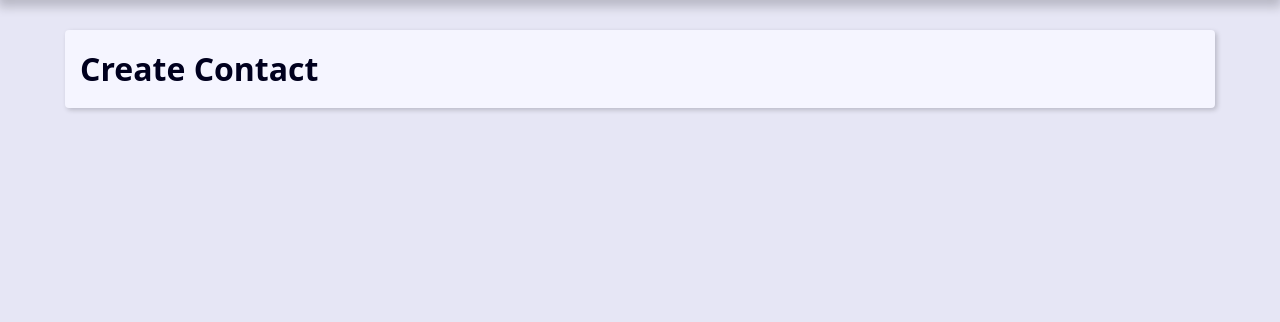
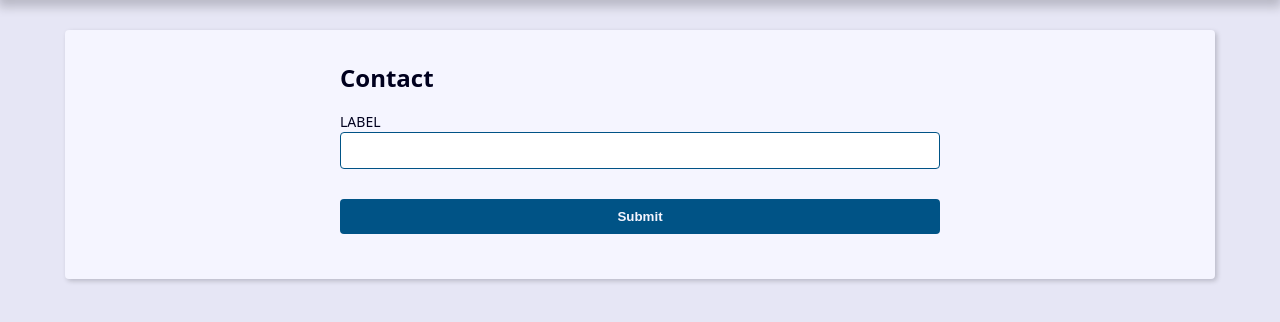
Before and after one commit to joseantonioalmeida/PROJECT-AGENDA-DJANGO, a Django app: page /contact/create/ in a window 1280 px wide. Shown: the part 239-561 px from the top of the page. Run offline with Django 5.2, Linux system fonts and the light colour scheme.

Commit message:
HTML e CSS do nosso formulário create.html

```diff
--- a/contact/templates/contact/create.html
+++ b/contact/templates/contact/create.html
@@ -1,5 +1,21 @@
 {% extends "global/base.html" %}
 
 {% block content %}
-<h1>Create Contact</h1>
+<div class="form-wrapper">
+    <h2>Contact</h2>
+    <form action="" method="POST" enctype="multipart/form-data">
+        <div class="form-content">
+            <div class="form-group">
+                <label for="id_first_name">LABEL</label>
+                <input type="text" name="first_name" maxlength="255">
+            </div>
+        </div>
+
+        <div class="form-content">
+            <div class="form-group">
+                <button class='btn' type="submit">Submit</button>
+            </div>
+        </div>
+    </form>
+</div>
 {% endblock content %}
```
